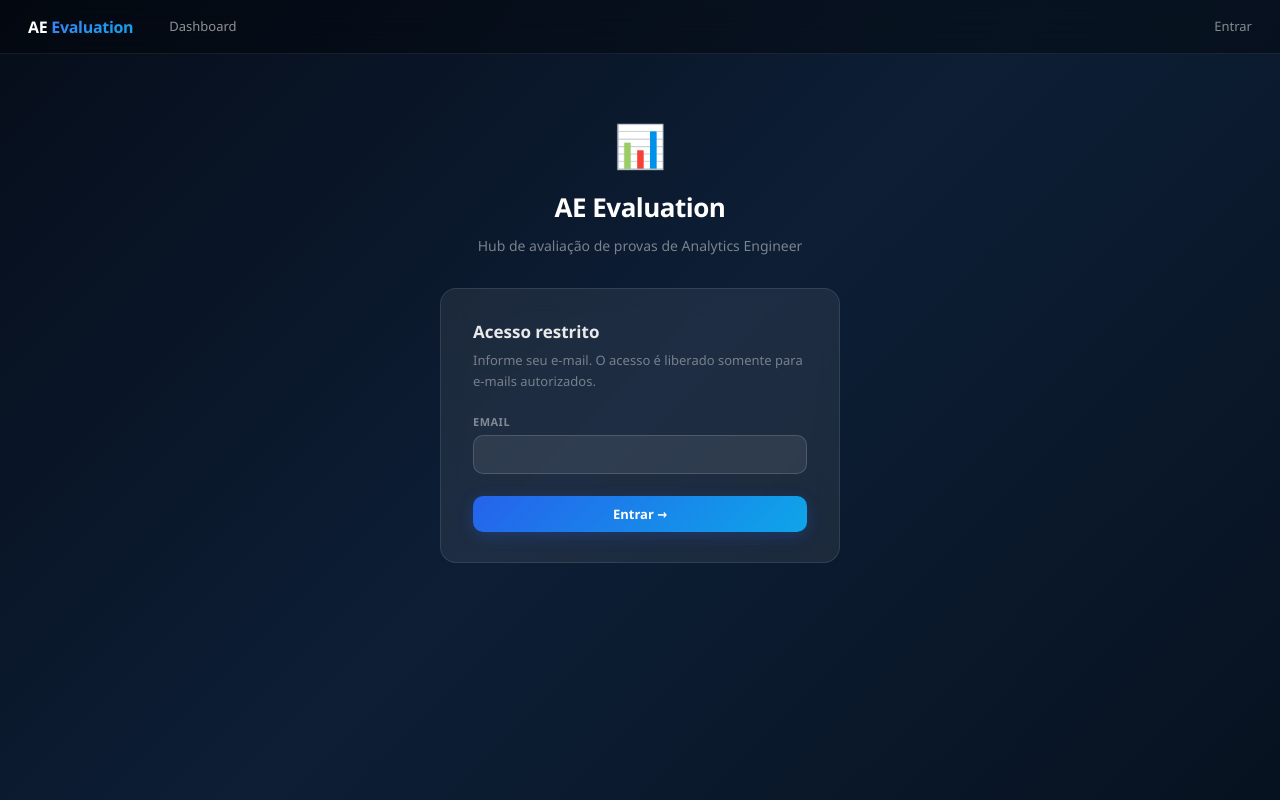
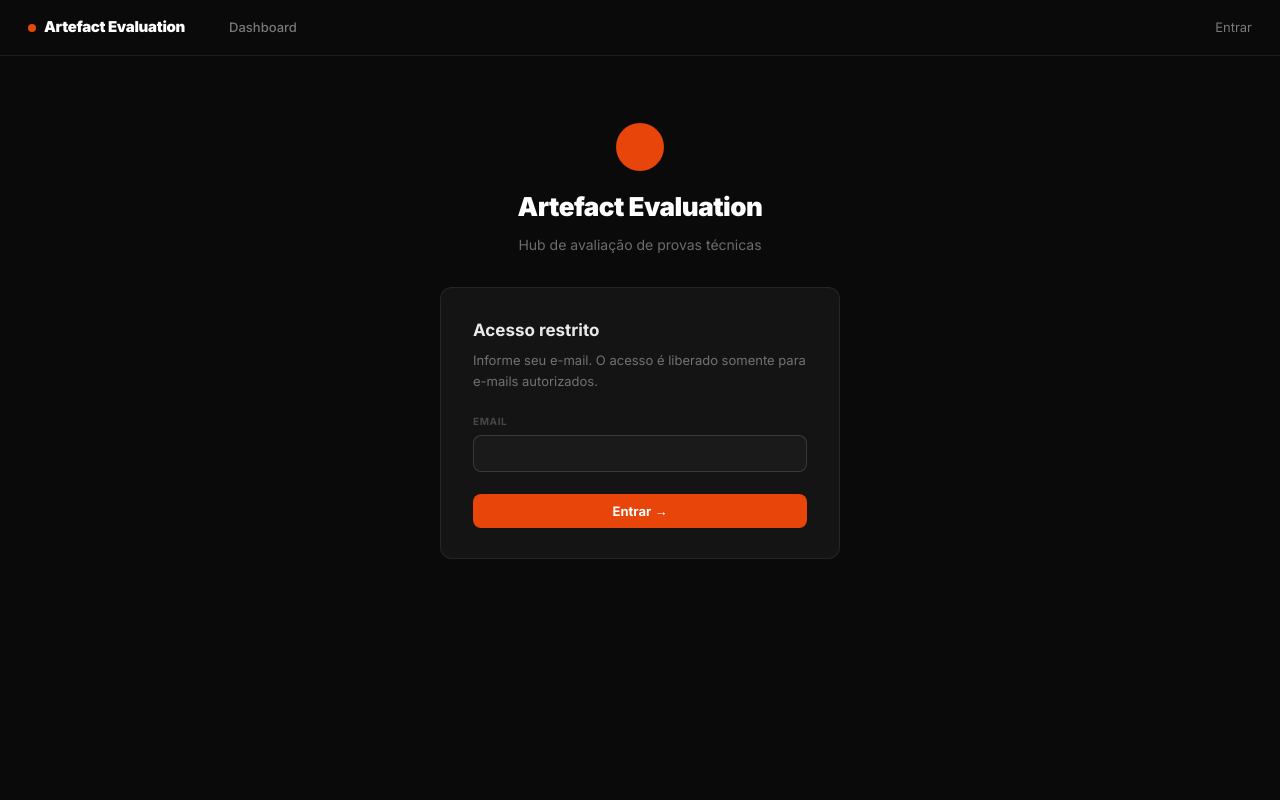
Before and after one commit to Raii-Azevedo/AE_Evaluation, a Django app: a page that uses templates/base.html in a window 1280 px wide. Run offline with Django 5.2, Linux system fonts and the light colour scheme.

Commit message:
Change: layout & Design

```diff
--- a/templates/base.html
+++ b/templates/base.html
@@ -3,171 +3,191 @@
 <head>
   <meta charset="utf-8">
   <meta name="viewport" content="width=device-width,initial-scale=1">
-  <title>{% block title %}AE Evaluation{% endblock %}</title>
+  <title>{% block title %}Artefact Evaluation{% endblock %}</title>
+  <link rel="preconnect" href="https://fonts.googleapis.com">
+  <link rel="preconnect" href="https://fonts.gstatic.com" crossorigin>
+  <link href="https://fonts.googleapis.com/css2?family=Inter:wght@400;500;600;700;800;900&display=swap" rel="stylesheet">
   <style>
+    /* ── TOKENS ── */
+    :root {
+      --orange:     #E8450A;
+      --orange-dim: rgba(232,69,10,0.15);
+      --orange-mid: rgba(232,69,10,0.25);
+      --bg:         #0A0A0A;
+      --bg-card:    #141414;
+      --bg-raised:  #1A1A1A;
+      --border:     rgba(255,255,255,0.08);
+      --border-hi:  rgba(255,255,255,0.14);
+      --text:       #FFFFFF;
+      --text-muted: rgba(255,255,255,0.45);
+      --text-faint: rgba(255,255,255,0.22);
+    }
+
     /* ── BASE ── */
     *, *::before, *::after { box-sizing: border-box; }
 
     body {
-      font-family: 'Segoe UI', Tahoma, Geneva, Verdana, sans-serif;
+      font-family: 'Inter', 'Segoe UI', sans-serif;
       margin: 0;
       min-height: 100vh;
-      background: linear-gradient(135deg, #060d1a 0%, #0d1e35 50%, #071220 100%);
-      background-attachment: fixed;
-      color: #fff;
+      background: var(--bg);
+      color: var(--text);
       font-size: 14px;
       line-height: 1.5;
     }
 
     /* ── SCROLLBAR ── */
-    ::-webkit-scrollbar { width: 8px; height: 8px; }
-    ::-webkit-scrollbar-track { background: rgba(255,255,255,0.05); border-radius: 10px; }
-    ::-webkit-scrollbar-thumb { background: rgba(255,255,255,0.2); border-radius: 10px; }
-    ::-webkit-scrollbar-thumb:hover { background: rgba(255,255,255,0.32); }
+    ::-webkit-scrollbar { width: 6px; height: 6px; }
+    ::-webkit-scrollbar-track { background: transparent; }
+    ::-webkit-scrollbar-thumb { background: rgba(255,255,255,0.15); border-radius: 3px; }
+    ::-webkit-scrollbar-thumb:hover { background: rgba(255,255,255,0.28); }
 
     /* ── NAV ── */
     nav {
-      background: rgba(0,0,0,0.35);
-      backdrop-filter: blur(14px);
-      -webkit-backdrop-filter: blur(14px);
-      border-bottom: 1px solid rgba(255,255,255,0.08);
+      background: #0A0A0A;
+      border-bottom: 1px solid var(--border);
       padding: 0 28px;
       display: flex;
       justify-content: space-between;
       align-items: center;
-      height: 54px;
+      height: 56px;
       position: sticky;
       top: 0;
       z-index: 100;
     }
-    .nav-left  { display: flex; align-items: center; gap: 24px; }
+    .nav-left  { display: flex; align-items: center; gap: 32px; }
     .nav-brand {
-      font-weight: 800;
-      font-size: 16px;
-      color: #fff;
+      font-weight: 900;
+      font-size: 15px;
+      color: var(--text);
       text-decoration: none;
       letter-spacing: -0.3px;
+      display: flex;
+      align-items: center;
+      gap: 8px;
     }
-    .nav-brand span { background: linear-gradient(135deg, #3b82f6, #0ea5e9); -webkit-background-clip: text; -webkit-text-fill-color: transparent; background-clip: text; }
+    .nav-brand .brand-dot {
+      width: 8px; height: 8px;
+      background: var(--orange);
+      border-radius: 50%;
+      flex-shrink: 0;
+    }
     .nav-links { display: flex; gap: 2px; }
     .nav-links a {
-      color: rgba(255,255,255,0.55);
-      padding: 6px 12px;
-      border-radius: 8px;
+      color: var(--text-muted);
+      padding: 5px 12px;
+      border-radius: 6px;
       text-decoration: none;
       font-size: 13px;
       font-weight: 500;
-      transition: color .15s, background .15s;
+      transition: color .12s, background .12s;
     }
-    .nav-links a:hover { color: #fff; background: rgba(255,255,255,0.08); }
-    .nav-right { color: rgba(255,255,255,0.5); font-size: 13px; display: flex; align-items: center; gap: 10px; }
-    .nav-right a { color: rgba(255,255,255,0.5); text-decoration: none; transition: color .15s; }
-    .nav-right a:hover { color: #fff; }
-    .nav-divider { color: rgba(255,255,255,0.15); }
+    .nav-links a:hover { color: var(--text); background: rgba(255,255,255,0.06); }
+    .nav-right { color: var(--text-muted); font-size: 13px; display: flex; align-items: center; gap: 10px; }
+    .nav-right a { color: var(--text-muted); text-decoration: none; transition: color .12s; }
+    .nav-right a:hover { color: var(--text); }
+    .nav-divider { color: var(--border-hi); }
 
     /* ── LAYOUT ── */
-    .container { max-width: 1140px; margin: 32px auto; padding: 0 20px; }
+    .container { max-width: 1160px; margin: 32px auto; padding: 0 24px; }
 
-    /* ── CARD (glass) ── */
+    /* ── CARD ── */
     .card {
-      background: rgba(255,255,255,0.07);
-      backdrop-filter: blur(12px);
-      -webkit-backdrop-filter: blur(12px);
-      border: 1px solid rgba(255,255,255,0.1);
-      border-radius: 16px;
-      padding: 22px 26px;
-      margin-bottom: 16px;
-      transition: transform .2s, box-shadow .2s;
+      background: var(--bg-card);
+      border: 1px solid var(--border);
+      border-radius: 12px;
+      padding: 24px 28px;
+      margin-bottom: 14px;
+      transition: border-color .15s;
     }
-    .card:hover { transform: translateY(-2px); box-shadow: 0 12px 30px rgba(0,0,0,0.25); }
+    .card:hover { border-color: var(--border-hi); }
     .card-header {
       display: flex;
       align-items: center;
       justify-content: space-between;
-      margin-bottom: 18px;
+      margin-bottom: 20px;
       gap: 12px;
     }
-    .card h1 { margin: 0; font-size: 22px; font-weight: 800; letter-spacing: -0.4px; }
+    .card h1 { margin: 0; font-size: 22px; font-weight: 800; letter-spacing: -0.5px; }
     .card h2 { margin: 0 0 16px; font-size: 15px; font-weight: 700; color: rgba(255,255,255,0.9); }
-    .card h3 { margin: 0 0 10px; font-size: 12px; font-weight: 700; color: #60a5fa; text-transform: uppercase; letter-spacing: .6px; }
+    .card h3 { margin: 0 0 10px; font-size: 11px; font-weight: 700; color: var(--orange); text-transform: uppercase; letter-spacing: .8px; }
 
     /* ── STATS GRID ── */
-    .stats-grid { display: grid; grid-template-columns: repeat(auto-fit, minmax(130px, 1fr)); gap: 12px; }
+    .stats-grid { display: grid; grid-template-columns: repeat(auto-fit, minmax(130px, 1fr)); gap: 10px; }
     .stat-card {
-      background: rgba(0,0,0,0.2);
-      border: 1px solid rgba(255,255,255,0.08);
-      border-radius: 12px;
-      padding: 18px 20px;
+      background: var(--bg-raised);
+      border: 1px solid var(--border);
+      border-radius: 10px;
+      padding: 20px;
       text-align: center;
-      transition: transform .2s;
+      transition: border-color .15s;
     }
-    .stat-card:hover { transform: translateY(-3px); }
-    .stat-value { font-size: 32px; font-weight: 800; background: linear-gradient(135deg, #3b82f6, #0ea5e9); -webkit-background-clip: text; -webkit-text-fill-color: transparent; background-clip: text; line-height: 1; letter-spacing: -1px; }
-    .stat-label { font-size: 11px; color: rgba(255,255,255,0.45); margin-top: 6px; text-transform: uppercase; letter-spacing: .6px; font-weight: 600; }
+    .stat-card:hover { border-color: var(--orange); }
+    .stat-value { font-size: 32px; font-weight: 900; color: var(--orange); line-height: 1; letter-spacing: -1.5px; }
+    .stat-label { font-size: 10px; color: var(--text-faint); margin-top: 6px; text-transform: uppercase; letter-spacing: .8px; font-weight: 600; }
 
     /* ── TABLE ── */
     .table-wrapper { overflow-x: auto; }
     table { width: 100%; border-collapse: collapse; }
-    thead { background: rgba(0,0,0,0.2); }
+    thead { }
     th {
       text-align: left;
       padding: 10px 14px;
-      font-size: 11px;
+      font-size: 10px;
       font-weight: 700;
-      color: rgba(255,255,255,0.4);
+      color: var(--text-faint);
       text-transform: uppercase;
-      letter-spacing: .7px;
-      border-bottom: 1px solid rgba(255,255,255,0.08);
+      letter-spacing: .8px;
+      border-bottom: 1px solid var(--border);
       white-space: nowrap;
     }
     td {
       text-align: left;
-      padding: 12px 14px;
-      border-bottom: 1px solid rgba(255,255,255,0.06);
+      padding: 13px 14px;
+      border-bottom: 1px solid var(--border);
       font-size: 13px;
       color: rgba(255,255,255,0.85);
       vertical-align: middle;
     }
     tr:last-child td { border-bottom: none; }
     tbody tr { transition: background .1s; }
-    tbody tr:hover { background: rgba(255,255,255,0.05); }
-    .table-empty td { text-align: center; color: rgba(255,255,255,0.3); padding: 36px; font-size: 13px; }
+    tbody tr:hover { background: rgba(255,255,255,0.03); }
+    .table-empty td { text-align: center; color: var(--text-faint); padding: 40px; font-size: 13px; }
 
     /* ── FORMS ── */
     .form-group { margin-bottom: 14px; }
     .form-grid  { display: grid; grid-template-columns: repeat(auto-fit, minmax(200px, 1fr)); gap: 12px; }
     label {
       display: block;
-      font-size: 11px;
+      font-size: 10px;
       font-weight: 700;
-      color: rgba(255,255,255,0.45);
-      margin-bottom: 5px;
+      color: var(--text-faint);
+      margin-bottom: 6px;
       text-transform: uppercase;
-      letter-spacing: .5px;
+      letter-spacing: .6px;
     }
-    p > label { font-size: 11px; font-weight: 700; color: rgba(255,255,255,0.45); text-transform: uppercase; letter-spacing: .5px; }
+    p > label { font-size: 10px; font-weight: 700; color: var(--text-faint); text-transform: uppercase; letter-spacing: .6px; }
     input[type=text], input[type=email], input[type=number], input[type=url],
     select, textarea {
       width: 100%;
       padding: 9px 13px;
-      border-radius: 10px;
-      border: 1px solid rgba(255,255,255,0.15);
-      background: rgba(255,255,255,0.08);
-      color: #fff;
+      border-radius: 8px;
+      border: 1px solid var(--border-hi);
+      background: var(--bg-raised);
+      color: var(--text);
       font-size: 14px;
       font-family: inherit;
-      transition: border-color .15s, box-shadow .15s, background .15s;
+      transition: border-color .12s, box-shadow .12s;
       margin: 0;
     }
-    input::placeholder, textarea::placeholder { color: rgba(255,255,255,0.3); }
+    input::placeholder, textarea::placeholder { color: var(--text-faint); }
     input:focus, select:focus, textarea:focus {
       outline: none;
-      border-color: #3b82f6;
-      background: rgba(255,255,255,0.12);
-      box-shadow: 0 0 0 3px rgba(59,130,246,0.2);
+      border-color: var(--orange);
+      box-shadow: 0 0 0 3px var(--orange-dim);
     }
-    select option { background: #0d1e35; color: #fff; }
-    input[type=checkbox] { width: auto; margin-right: 6px; accent-color: #3b82f6; }
+    select option { background: #1A1A1A; color: #fff; }
+    input[type=checkbox] { width: auto; margin-right: 6px; accent-color: var(--orange); }
 
     /* ── BUTTONS ── */
     .btn {
@@ -175,76 +195,73 @@
       align-items: center;
       gap: 6px;
       padding: 9px 20px;
-      border-radius: 10px;
+      border-radius: 8px;
       border: none;
       font-size: 13px;
       font-weight: 700;
       cursor: pointer;
-      transition: all .2s;
+      transition: all .15s;
       text-decoration: none;
       font-family: inherit;
       line-height: 1;
       white-space: nowrap;
     }
     .btn-primary {
-      background: linear-gradient(135deg, #2563eb, #0ea5e9);
+      background: var(--orange);
       color: #fff;
-      box-shadow: 0 4px 15px rgba(37,99,235,0.3);
     }
-    .btn-primary:hover { transform: translateY(-2px); box-shadow: 0 6px 20px rgba(37,99,235,0.45); }
+    .btn-primary:hover { background: #d03d09; transform: translateY(-1px); }
     .btn-secondary {
-      background: rgba(255,255,255,0.1);
-      color: rgba(255,255,255,0.85);
-      border: 1px solid rgba(255,255,255,0.15);
+      background: var(--bg-raised);
+      color: rgba(255,255,255,0.8);
+      border: 1px solid var(--border-hi);
     }
-    .btn-secondary:hover { background: rgba(255,255,255,0.16); }
+    .btn-secondary:hover { border-color: rgba(255,255,255,0.3); color: #fff; }
     .btn-danger {
-      background: rgba(220,38,38,0.18);
+      background: rgba(220,38,38,0.15);
       color: #f87171;
-      border: 1px solid rgba(248,113,113,0.25);
+      border: 1px solid rgba(248,113,113,0.2);
     }
-    .btn-danger:hover { background: rgba(220,38,38,0.28); }
+    .btn-danger:hover { background: rgba(220,38,38,0.25); }
     .btn-ghost {
       background: transparent;
-      color: rgba(255,255,255,0.5);
-      border: 1px solid rgba(255,255,255,0.12);
+      color: var(--text-muted);
+      border: 1px solid var(--border);
     }
-    .btn-ghost:hover { background: rgba(255,255,255,0.07); color: #fff; }
-    .btn-sm { padding: 5px 13px; font-size: 12px; border-radius: 7px; }
+    .btn-ghost:hover { background: rgba(255,255,255,0.05); color: var(--text); border-color: var(--border-hi); }
+    .btn-sm { padding: 5px 13px; font-size: 12px; border-radius: 6px; }
     /* plain <button> fallback */
     button {
-      background: linear-gradient(135deg, #2563eb, #0ea5e9);
+      background: var(--orange);
       border: none;
       color: #fff;
       padding: 9px 20px;
-      border-radius: 10px;
+      border-radius: 8px;
       cursor: pointer;
       font-size: 13px;
       font-weight: 700;
       font-family: inherit;
-      transition: all .2s;
-      box-shadow: 0 4px 15px rgba(37,99,235,0.25);
+      transition: all .15s;
     }
-    button:hover { transform: translateY(-2px); box-shadow: 0 6px 20px rgba(37,99,235,0.4); }
+    button:hover { background: #d03d09; transform: translateY(-1px); }
 
     /* ── BADGES ── */
     .badge {
       display: inline-flex;
       align-items: center;
-      padding: 3px 11px;
-      border-radius: 999px;
+      padding: 3px 10px;
+      border-radius: 4px;
       font-size: 11px;
       font-weight: 700;
       letter-spacing: .3px;
       white-space: nowrap;
     }
-    .badge-green  { background: rgba(22,163,74,0.22);  color: #4ade80; border: 1px solid rgba(74,222,128,0.2); }
-    .badge-red    { background: rgba(220,38,38,0.22);  color: #f87171; border: 1px solid rgba(248,113,113,0.2); }
-    .badge-yellow { background: rgba(234,179,8,0.22);  color: #fde047; border: 1px solid rgba(253,224,71,0.2); }
-    .badge-blue   { background: rgba(37,99,235,0.22); color: #93c5fd; border: 1px solid rgba(147,197,253,0.2); }
-    .badge-gray   { background: rgba(255,255,255,0.08); color: rgba(255,255,255,0.55); border: 1px solid rgba(255,255,255,0.1); }
-    .badge-purple { background: rgba(14,165,233,0.22); color: #7dd3fc; border: 1px solid rgba(125,211,252,0.2); }
-    .badge-orange { background: rgba(234,88,12,0.22);  color: #fb923c; border: 1px solid rgba(251,146,60,0.2); }
+    .badge-green  { background: rgba(22,163,74,0.18);  color: #4ade80; border: 1px solid rgba(74,222,128,0.18); }
+    .badge-red    { background: rgba(220,38,38,0.18);  color: #f87171; border: 1px solid rgba(248,113,113,0.18); }
+    .badge-yellow { background: rgba(234,179,8,0.18);  color: #fde047; border: 1px solid rgba(253,224,71,0.18); }
+    .badge-blue   { background: rgba(59,130,246,0.18); color: #93c5fd; border: 1px solid rgba(147,197,253,0.18); }
+    .badge-gray   { background: rgba(255,255,255,0.07); color: rgba(255,255,255,0.5); border: 1px solid var(--border); }
+    .badge-orange { background: var(--orange-dim); color: #fb923c; border: 1px solid rgba(232,69,10,0.3); }
 
     /* ── MESSAGES ── */
     .messages { list-style: none; padding: 0; margin: 0 0 16px; }
@@ -339,68 +354,71 @@
     .peso-badge {
       font-size: 10px;
       font-weight: 700;
-      background: rgba(37,99,235,0.2);
-      color: #93c5fd;
-      padding: 2px 9px;
-      border-radius: 999px;
+      background: var(--orange-dim);
+      color: #fdba74;
+      padding: 2px 8px;
+      border-radius: 4px;
       flex-shrink: 0;
-      border: 1px solid rgba(147,197,253,0.15);
+      border: 1px solid rgba(232,69,10,0.25);
     }
 
     /* ── MISC ── */
-    a { color: #60a5fa; text-decoration: none; }
-    a:hover { color: #93c5fd; }
+    a { color: var(--orange); text-decoration: none; }
+    a:hover { color: #fb923c; }
     .link-action {
-      color: #60a5fa;
+      color: var(--orange);
       font-weight: 700;
       font-size: 13px;
       text-decoration: none;
       padding: 5px 10px;
-      border-radius: 7px;
-      transition: background .15s, color .15s;
+      border-radius: 6px;
+      transition: background .12s, color .12s;
     }
-    .link-action:hover { background: rgba(96,165,250,0.15); color: #93c5fd; }
+    .link-action:hover { background: var(--orange-dim); color: #fb923c; }
     .back-link {
       display: inline-flex;
       align-items: center;
       gap: 6px;
-      color: rgba(255,255,255,0.4);
+      color: var(--text-muted);
       text-decoration: none;
       font-size: 13px;
       font-weight: 600;
-      margin-bottom: 14px;
-      transition: color .15s;
+      margin-bottom: 16px;
+      transition: color .12s;
     }
-    .back-link:hover { color: rgba(255,255,255,0.75); }
+    .back-link:hover { color: var(--text); }
     .section-meta {
       font-size: 13px;
-      color: rgba(255,255,255,0.45);
+      color: var(--text-muted);
       display: flex;
       flex-wrap: wrap;
       gap: 16px;
       margin-top: 5px;
     }
-    .section-meta a { color: #60a5fa; }
-    .section-meta a:hover { color: #93c5fd; }
-    .text-muted { color: rgba(255,255,255,0.4); }
+    .section-meta a { color: var(--orange); }
+    .section-meta a:hover { color: #fb923c; }
+    .text-muted { color: var(--text-muted); }
     .text-sm { font-size: 12px; }
     .mb-0 { margin-bottom: 0; }
     .flex-between { display: flex; justify-content: space-between; align-items: center; }
 
     /* ── RESPONSIVE ── */
     @media (max-width: 640px) {
-      .container { padding: 0 14px; margin-top: 18px; }
+      .container { padding: 0 16px; margin-top: 20px; }
       .stats-grid { grid-template-columns: repeat(2, 1fr); }
       .criterio-inputs { grid-template-columns: 1fr; }
       nav { padding: 0 16px; }
-      .nav-links a { padding: 5px 7px; font-size: 12px; }
+      .nav-links a { padding: 5px 8px; font-size: 12px; }
     }
   </style>
 </head>
 <body>
   <nav>
     <div class="nav-left">
-      <a href="{% url 'home' %}" class="nav-brand">AE <span>Evaluation</span></a>
+      <a href="{% url 'home' %}" class="nav-brand">
+        <span class="brand-dot"></span>
+        Artefact Evaluation
+      </a>
       <div class="nav-links">
         <a href="{% url 'home' %}">Dashboard</a>
       </div>
--- a/templates/core/avaliar.html
+++ b/templates/core/avaliar.html
@@ -1,5 +1,5 @@
 {% extends 'base.html' %}
-{% block title %}Avaliar {{ aplicacao.candidato.nome }} — AE Evaluation{% endblock %}
+{% block title %}Avaliar {{ aplicacao.candidato.nome }} — Artefact Evaluation{% endblock %}
 
 {% block content %}
 
--- a/templates/core/home.html
+++ b/templates/core/home.html
@@ -1,5 +1,5 @@
 {% extends 'base.html' %}
-{% block title %}Dashboard — AE Evaluation{% endblock %}
+{% block title %}Dashboard — Artefact Evaluation{% endblock %}
 
 {% block content %}
 
--- a/templates/core/manage_emails.html
+++ b/templates/core/manage_emails.html
@@ -1,5 +1,5 @@
 {% extends 'base.html' %}
-{% block title %}E-mails Autorizados — AE Evaluation{% endblock %}
+{% block title %}E-mails Autorizados — Artefact Evaluation{% endblock %}
 
 {% block content %}
 
--- a/templates/core/processo_detail.html
+++ b/templates/core/processo_detail.html
@@ -1,5 +1,5 @@
 {% extends 'base.html' %}
-{% block title %}{{ processo.nome }} — AE Evaluation{% endblock %}
+{% block title %}{{ processo.nome }} — Artefact Evaluation{% endblock %}
 
 {% block content %}
 
--- a/templates/registration/login.html
+++ b/templates/registration/login.html
@@ -1,14 +1,14 @@
 {% extends 'base.html' %}
-{% block title %}Entrar — AE Evaluation{% endblock %}
+{% block title %}Entrar — Artefact Evaluation{% endblock %}
 
 {% block content %}
 <div style="min-height:65vh;display:flex;align-items:center;justify-content:center;padding:24px 0;">
   <div style="width:100%;max-width:400px;">
 
     <div style="text-align:center;margin-bottom:32px;">
-      <div style="font-size:42px;margin-bottom:12px;">📊</div>
-      <h1 style="font-size:26px;font-weight:800;margin:0 0 8px;letter-spacing:-0.5px;">AE Evaluation</h1>
-      <p style="color:rgba(255,255,255,0.45);font-size:14px;margin:0;">Hub de avaliação de provas de Analytics Engineer</p>
+      <div style="width:48px;height:48px;background:#E8450A;border-radius:50%;margin:0 auto 16px;"></div>
+      <h1 style="font-size:26px;font-weight:900;margin:0 0 8px;letter-spacing:-0.5px;">Artefact Evaluation</h1>
+      <p style="color:rgba(255,255,255,0.4);font-size:14px;margin:0;">Hub de avaliação de provas técnicas</p>
     </div>
 
     <div class="card" style="padding:30px 32px;">
```
Also changed, not shown: other parts of templates/base.html (+29 -31 lines), templates/core/avaliacao_detalhe.html (+5 -5 lines).
